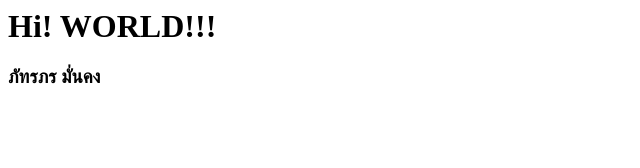
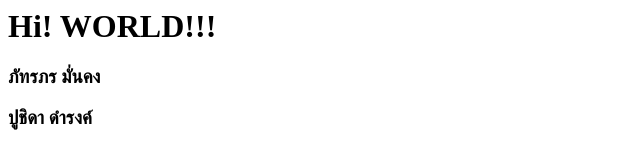
Before and after one commit to Kim-157/myweb, a plain HTML site: page index.html in a window 1280 px wide. Shown: the whole page, without its empty margins (0-640 px from the left). Drawn offline with Linux system fonts and the light colour scheme.

Commit message:
Update index.html

```diff
--- a/index.html
+++ b/index.html
@@ -1,4 +1,5 @@
 <html>
   <h1>Hi! WORLD!!!</h1>
   <h3>ภัทรภร มั่นคง</h3>
+  <h3>ปูชิดา ดำรงค์</h3>
 </html>
```
